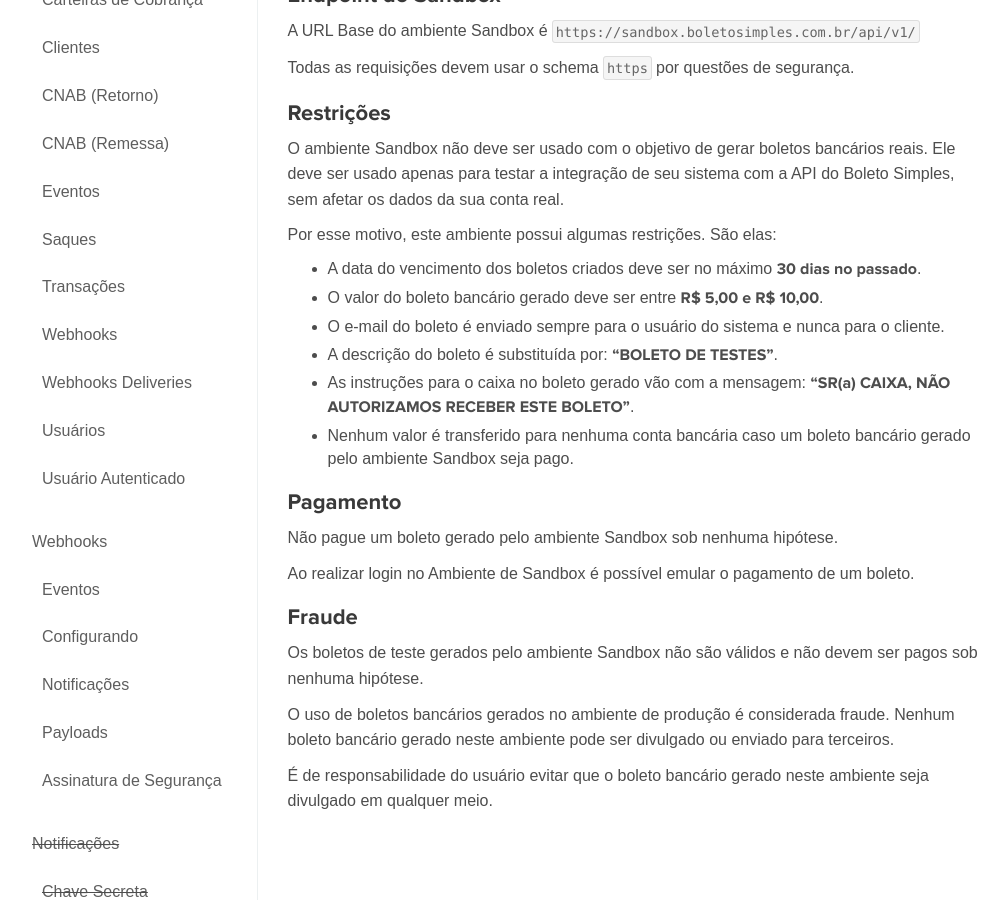
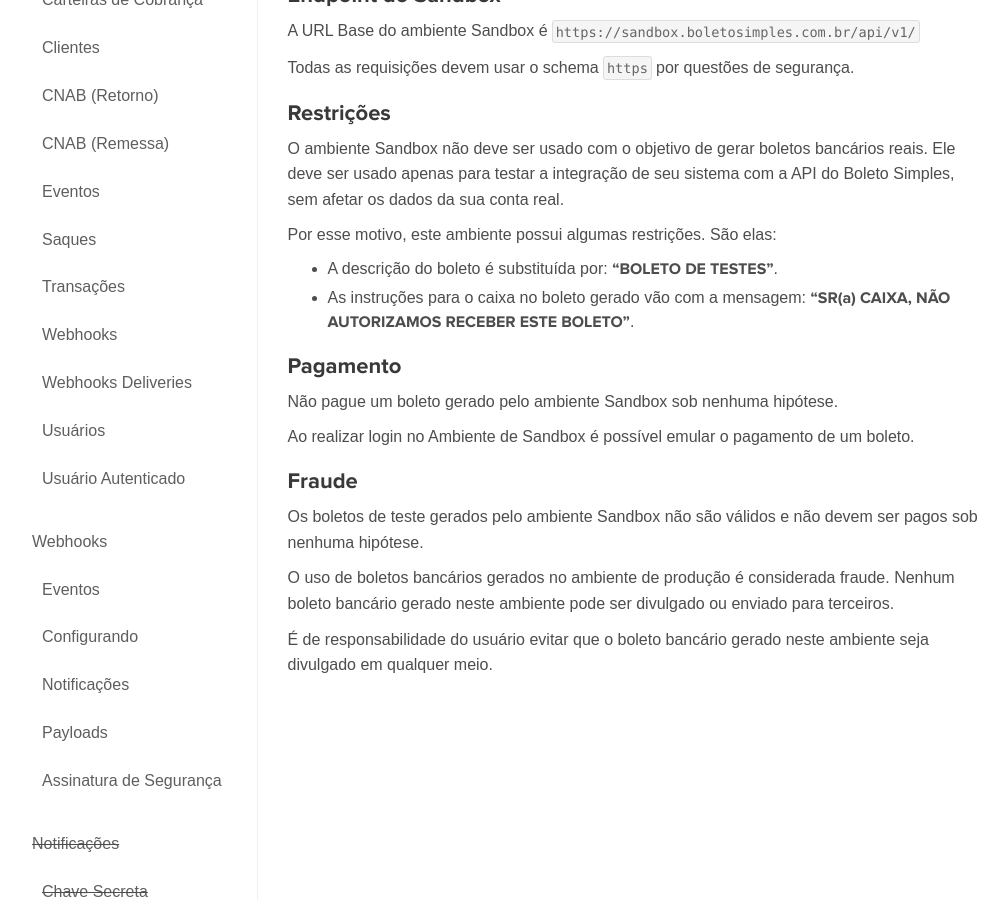
Before and after one commit to BoletoSimples/boletosimples-docs, a Jekyll site: the page built from sandbox.md, in a window 1280 px wide and 900 px high, scrolled down 772 px. Shown: the whole window, without its empty margins (135-1143 px from the left). Built offline with Jekyll 4.4.1, drawn with Linux system fonts in a browser that asks for light colours.

Commit message:
update sandbox informations

```diff
--- a/sandbox.md
+++ b/sandbox.md
@@ -34,12 +34,8 @@ O ambiente Sandbox não deve ser usado com o objetivo de gerar boletos bancário
 
 Por esse motivo, este ambiente possui algumas restrições. São elas:
 
-*   A data do vencimento dos boletos criados deve ser no máximo **30 dias no passado**.
-*   O valor do boleto bancário gerado deve ser entre **R$ 5,00 e R$ 10,00**.
-*   O e-mail do boleto é enviado sempre para o usuário do sistema e nunca para o cliente.
 *   A descrição do boleto é substituída por: **"BOLETO DE TESTES"**.
 *   As instruções para o caixa no boleto gerado vão com a mensagem: **"SR(a) CAIXA, NÃO AUTORIZAMOS RECEBER ESTE BOLETO"**.
-*   Nenhum valor é transferido para nenhuma conta bancária caso um boleto bancário gerado pelo ambiente Sandbox seja pago.
 
 ### Pagamento
 
```
